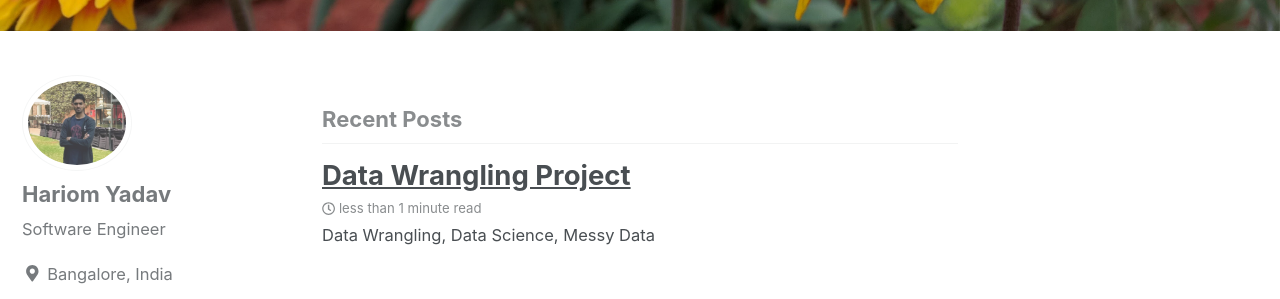
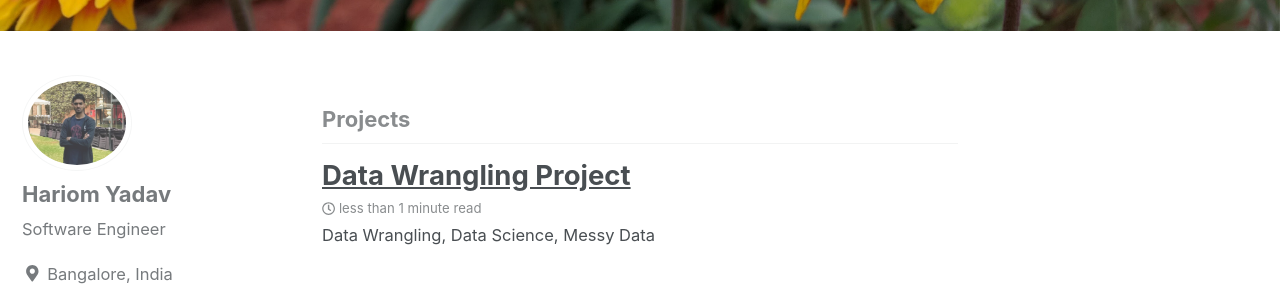
Before and after one commit to hariomyadav/hocyadav.github.io, a Jekyll site: the page built from index.html, in a window 1280 px wide and 900 px high, scrolled down 343 px. Shown: the part 154-453 px from the top of the window. Built offline with Jekyll 4.4.1, drawn with Linux system fonts in a browser that asks for light colours; nearby versions of some CDN libraries; the list of posts is cut into pages by our own code.

Commit message:
recent projects

```diff
--- a/_data/ui-text.yml
+++ b/_data/ui-text.yml
@@ -27,7 +27,7 @@ en: &DEFAULT_EN
   powered_by                 : "Powered by"
   website_label              : "Website"
   email_label                : "Email"
-  recent_posts               : "Recent Posts"
+  recent_posts               : "Projects"
   undefined_wpm              : "Undefined parameter words_per_minute at _config.yml"
   comment_form_info          : "Your email address will not be published. Required fields are marked"
   comment_form_comment_label : "Comment"
```
